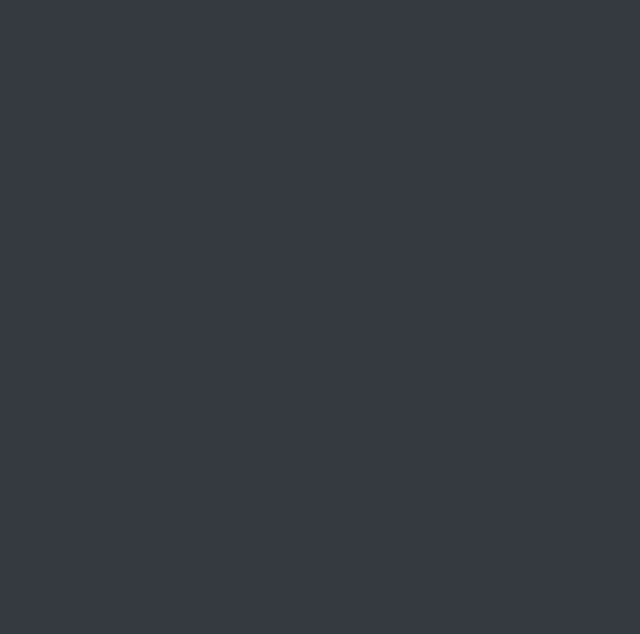
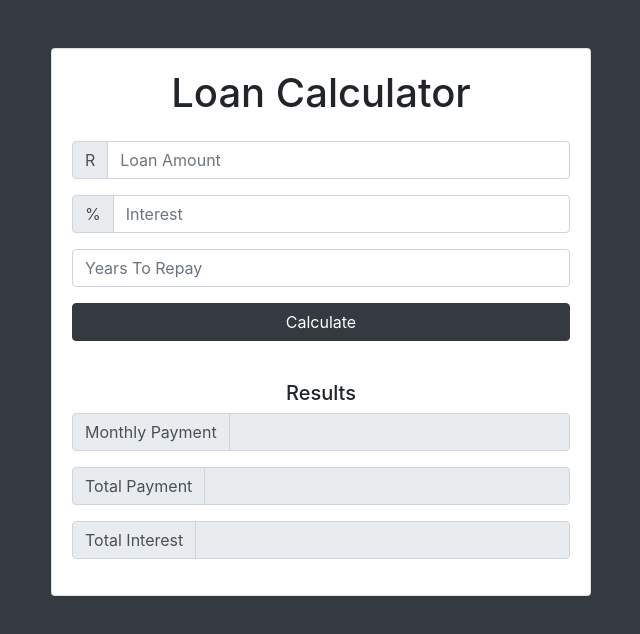
Before and after one commit to strangermushwana/Loan-Calculator, a plain HTML site: page index.html in a window 1280 px wide. Shown: the whole page, without its empty margins (319-959 px from the left). Drawn offline with nearby package versions, Linux system fonts and the light colour scheme.

Commit message:
Added Bootstrap markup

```diff
--- a/app.js
+++ b/app.js
@@ -0,0 +1 @@
+alert(2)
--- a/index.html
+++ b/index.html
@@ -13,7 +13,79 @@
 </head>
 
 <body class="bg-dark">
+    <div class="container">
+        <div class="row">
+            <div class="col-md-6 mx-auto">
+                <div class="card card-body text-center mt-5">
+                    <h1 class="heading display-5 pb-3">Loan Calculator</h1>
+                    <form id="loan-form">
+                        <div class="form-group">
+                            <div class="input-group">
+                                <div class="input-group-prepend">
+                                    <span class="input-group-text">R</span>
+                                </div>
+                                <input type="number" class="form-control nput-group-append" id="amount"
+                                    placeholder="Loan Amount">
+                            </div>
+                        </div>
+                        <div class="form-group">
+                            <div class="input-group">
+                                <div class="input-group-prepend">
+                                    <span class="input-group-text">%</span>
+                                </div>
+                                <input type="number" class="form-control nput-group-append" id="interest"
+                                    placeholder="Interest">
+                            </div>
+                        </div>
+                        <div class="form-group">
+                            <input type="number" class="form-control nput-group-append" id="years"
+                                placeholder="Years To Repay">
+                        </div>
+                        <div class="form-group">
+                            <input type="submit" value="Calculate" class="btn btn-dark btn-block">
+                        </div>
+                    </form>
+                    <!-- Loader here -->
+                    <!-- <div id="loading">
+                        <img src="img/loading.gif" alt="">
+                    </div> -->
+                    <!-- Results -->
+                    <div id="results" class="pt-4">
+                        <h5>Results</h5>
+                        <div class="form-group">
+                            <div class="input-group">
+                                <div class="input-group-prepend">
+                                    <span class="input-group-text">Monthly Payment</span>
+                                </div>
+                                <input type="number" class="form-control nput-group-append" id="monthly-payment"
+                                    disabled>
+                            </div>
+                        </div>
 
+                        <div class="form-group">
+                            <div class="input-group">
+                                <div class="input-group-prepend">
+                                    <span class="input-group-text">Total Payment</span>
+                                </div>
+                                <input type="number" class="form-control nput-group-append" id="total-payment" disabled>
+                            </div>
+                        </div>
+
+                        <div class="form-group">
+                            <div class="input-group">
+                                <div class="input-group-prepend">
+                                    <span class="input-group-text">Total Interest</span>
+                                </div>
+                                <input type="number" class="form-control nput-group-append" id="total-interest"
+                                    disabled>
+                            </div>
+                        </div>
+                    </div>
+
+                </div>
+            </div>
+        </div>
+    </div>
 
     <script src="https://code.jquery.com/jquery-3.5.1.slim.min.js"
         integrity="sha384-DfXdz2htPH0lsSSs5nCTpuj/zy4C+OGpamoFVy38MVBnE+IbbVYUew+OrCXaRkfj"
```
